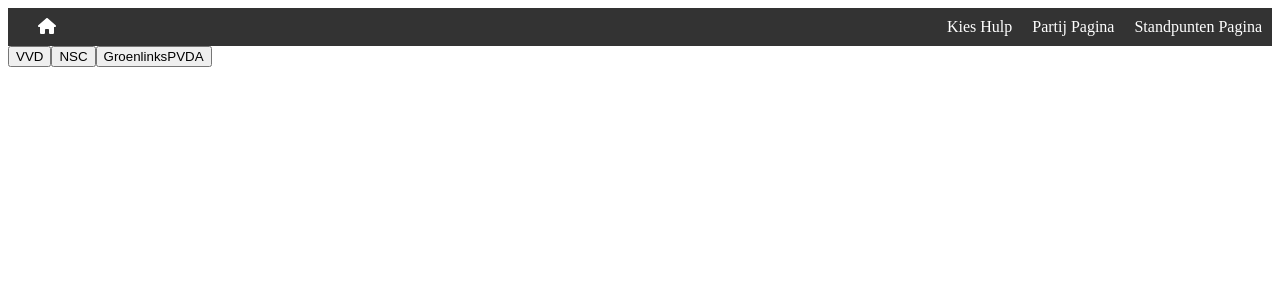
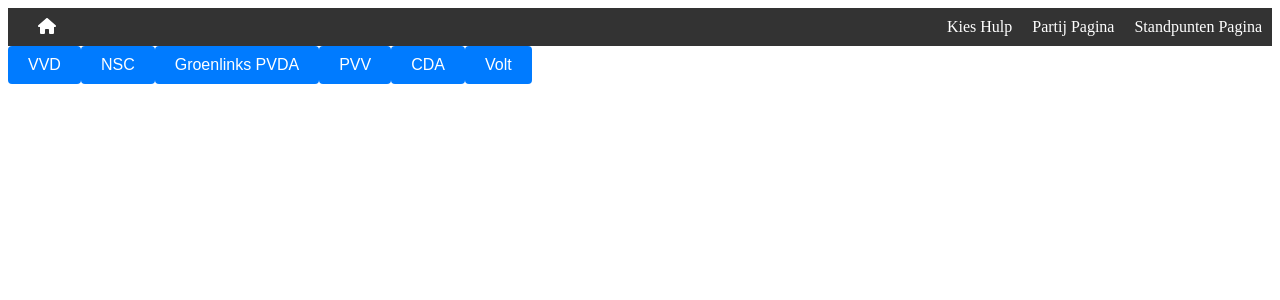
Before and after one commit to Haikotjo/Stemmen, a React (Create React App) app: page /partij-pagina in a window 1280 px wide. Shown: the top 300 px of the page. Built offline with nearby package versions, Linux system fonts and the light colour scheme.

Commit message:
PartiesPage werkt

```diff
--- a/src/pages/partiesPage/PartiesPage.js
+++ b/src/pages/partiesPage/PartiesPage.js
@@ -1,19 +1,26 @@
 import React, { useEffect, useState } from 'react';
 import { getPositions } from '../../utils/utils';
-import positionsData from '../../data/positions.json'; // Zorg ervoor dat dit pad correct is
+import positionsData from '../../data/positions.json';
+import partiesData from '../../data/parties.json'; // Importeer de partijen data
+import PartyList from "../../Components/partyList/PartyList";
+import TopicList from "../../Components/topicList/TopicList";
 
 function PartiesPage() {
     const [selectedParty, setSelectedParty] = useState(null);
     const [positions, setPositions] = useState({});
+    const [currentTopics, setCurrentTopics] = useState([]);
 
     useEffect(() => {
         if (selectedParty) {
             const newPositions = {};
+            const newTopics = [];
             Object.keys(positionsData).forEach((topic) => {
                 const position = getPositions(topic, selectedParty);
                 newPositions[topic] = position;
+                newTopics.push(topic);
             });
             setPositions(newPositions);
+            setCurrentTopics(newTopics);
         }
     }, [selectedParty]);
 
@@ -23,11 +30,21 @@
 
     return (
         <div className="PartiesPage">
-            <button onClick={() => handlePartySelection('VVD')}>VVD</button>
-            <button onClick={() => handlePartySelection('NSC')}>NSC</button>
-            <button onClick={() => handlePartySelection('Groenlinks PVDA')}>GroenlinksPVDA</button>
+            <PartyList
+                parties={partiesData.partijen} // Gebruik de partijen uit parties.json
+                selectedParties={[selectedParty]} // Je huidige geselecteerde partij
+                togglePartySelection={handlePartySelection} // Je functie om de selectie te veranderen
+            />
 
             {selectedParty && <h1>Selected Party: {selectedParty}</h1>}
+
+            {selectedParty && (
+                <TopicList
+                    topics={currentTopics}
+                    selectedTopic={null} // Je kunt dit vervangen door je huidige geselecteerde topic
+                    handleTopicSelection={() => {}} // Je functie om de topic selectie te veranderen
+                />
+            )}
 
             {Object.keys(positions).map((topic) => (
                 <div key={topic}>
@@ -38,5 +55,4 @@
         </div>
     );
 }
-
 export default PartiesPage;
```
